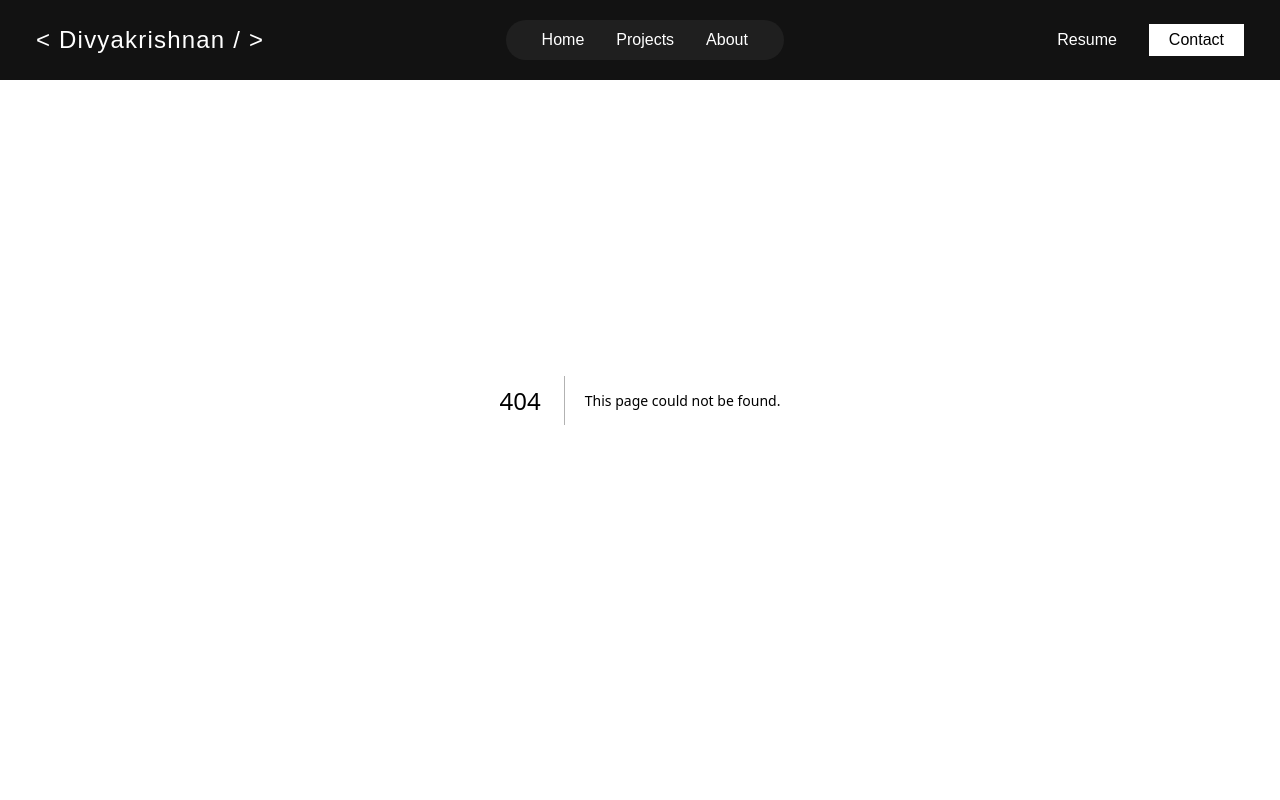
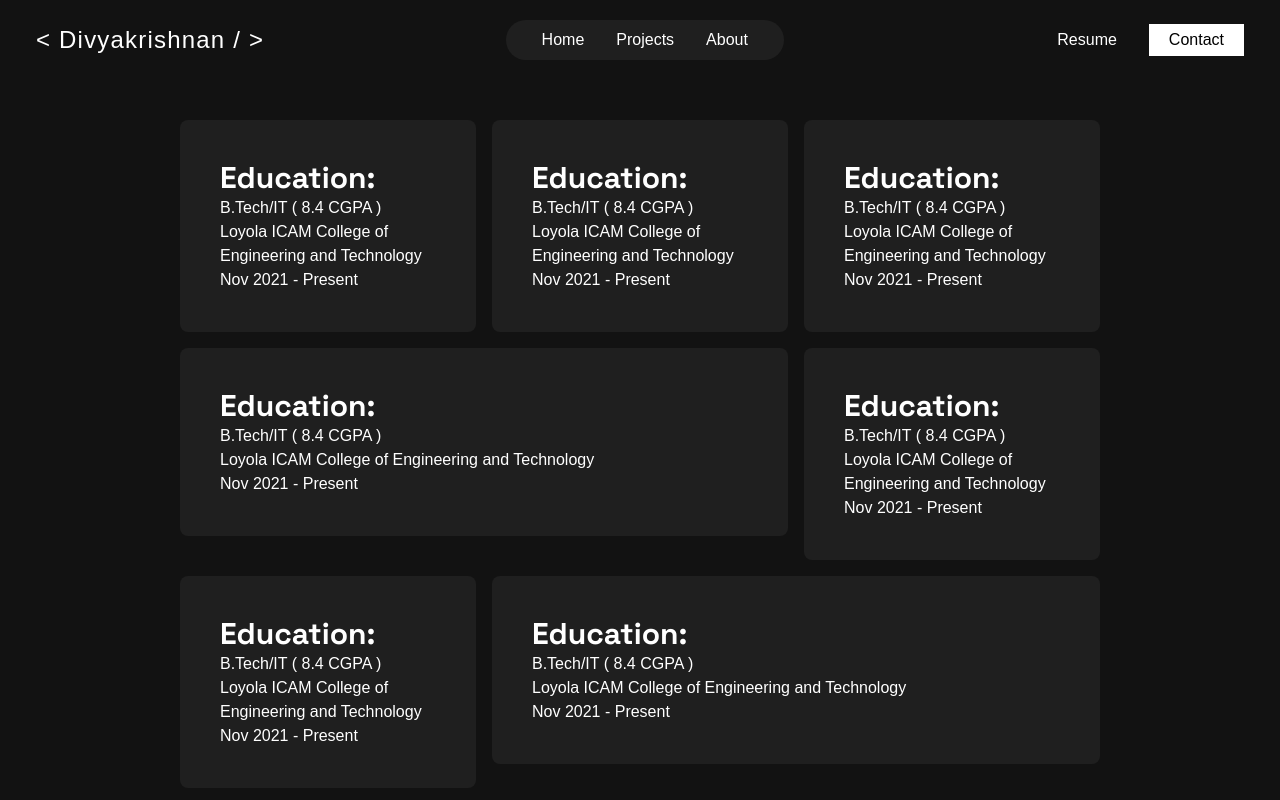
Before and after one commit to krishnan74/Portfolio, a Next.js app: page /about in a window 1280 px wide. Before the commit this address had no page. Built offline with nearby package versions, Linux system fonts and the light colour scheme; a web font is replaced by a local one.

Commit message:
About Page start

```diff
--- /dev/null
+++ b/app/about/EducationCard.jsx
@@ -0,0 +1,16 @@
+import React from 'react'
+import {  Space_Grotesk } from "next/font/google";
+const space_grotesk = Space_Grotesk({ subsets: ["latin"], weight: "700" });
+
+const EducationCard = () => {
+  return (
+    <div className='text-white px-10 py-10 bg-[#1f1f1f] rounded-lg'>
+        <p className={`  font-bold ${space_grotesk.className}  text-3xl `}>Education: </p>
+        <p>B.Tech/IT ( 8.4 CGPA )</p>
+        <p>Loyola ICAM College of Engineering and Technology</p>  <span>Nov 2021 - Present</span>
+
+    </div>
+  )
+}
+
+export default EducationCard
--- /dev/null
+++ b/app/about/ExperienceCard.jsx
@@ -0,0 +1,24 @@
+import React from 'react'
+import {  Space_Grotesk } from "next/font/google";
+const space_grotesk = Space_Grotesk({ subsets: ["latin"], weight: "700" });
+
+const ExperienceCard = () => {
+  return (
+    <div className='text-white px-10 py-10 bg-[#1f1f1f] rounded-lg'>
+        <p className={`  font-bold ${space_grotesk.className}  text-3xl `}>Experience: </p>
+        <p>OpenWeaver Virtual Internship
+            June 2023 - July 2023
+            Full Stack Developer
+        </p>
+
+        <p>Android Development
+            Workshop conducted in LICET
+            Nov 2023
+        </p>
+
+
+    </div>
+  )
+}
+
+export default ExperienceCard
--- /dev/null
+++ b/app/about/page.js
@@ -0,0 +1,18 @@
+import React from 'react'
+import EducationCard from '@/app/about/EducationCard'
+
+const page = () => {
+  return (
+    <div className="grid grid-cols-3 gap-4 text-white pt-[120px] px-[180px]" >
+        <div className=""> <EducationCard/> </div>
+        <div className="col-span-[1/2]"><EducationCard/></div>
+        <div className=""><EducationCard/></div>
+        <div className="col-span-2  "><EducationCard/></div>
+        <div className=""><EducationCard/></div>
+        <div className=""><EducationCard/></div>
+        <div className="col-span-2 "><EducationCard/></div>
+</div>
+  )
+}
+
+export default page
```
Also changed, not shown: .gitpod.yml (added).
